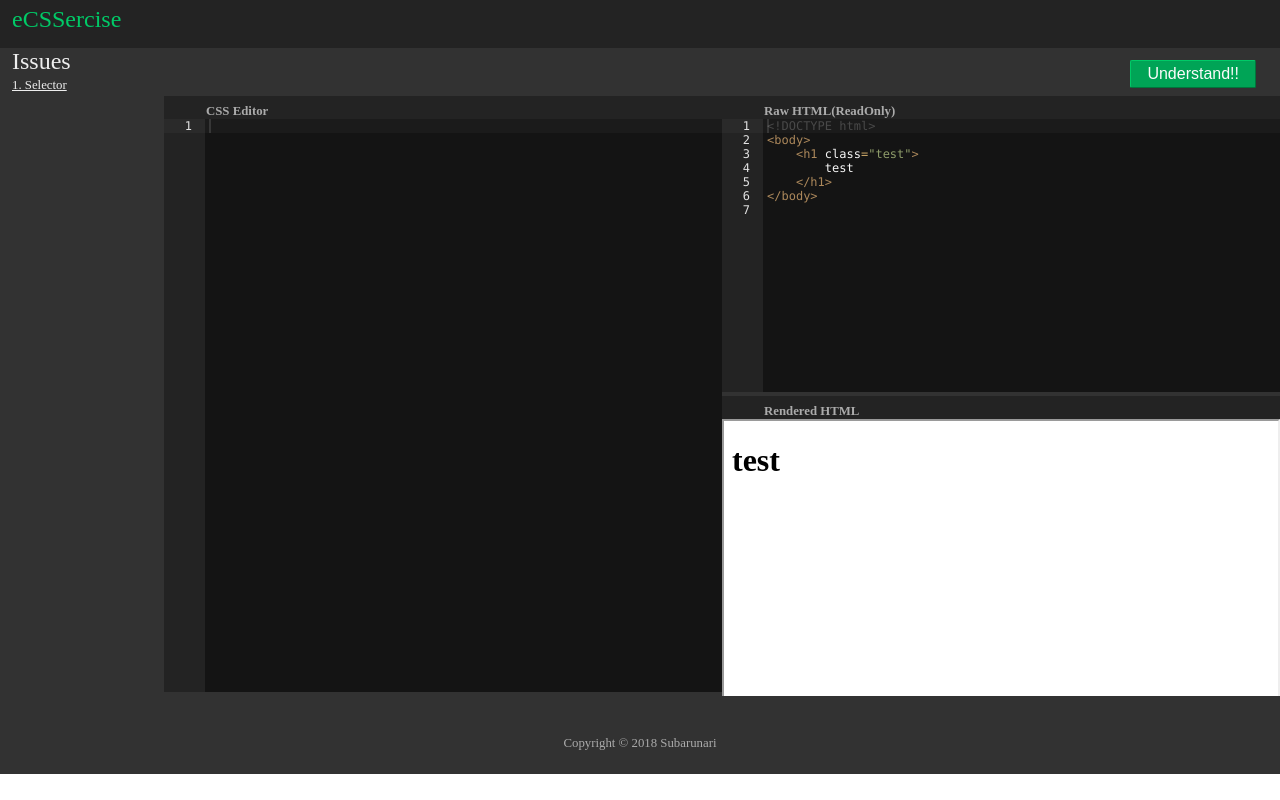
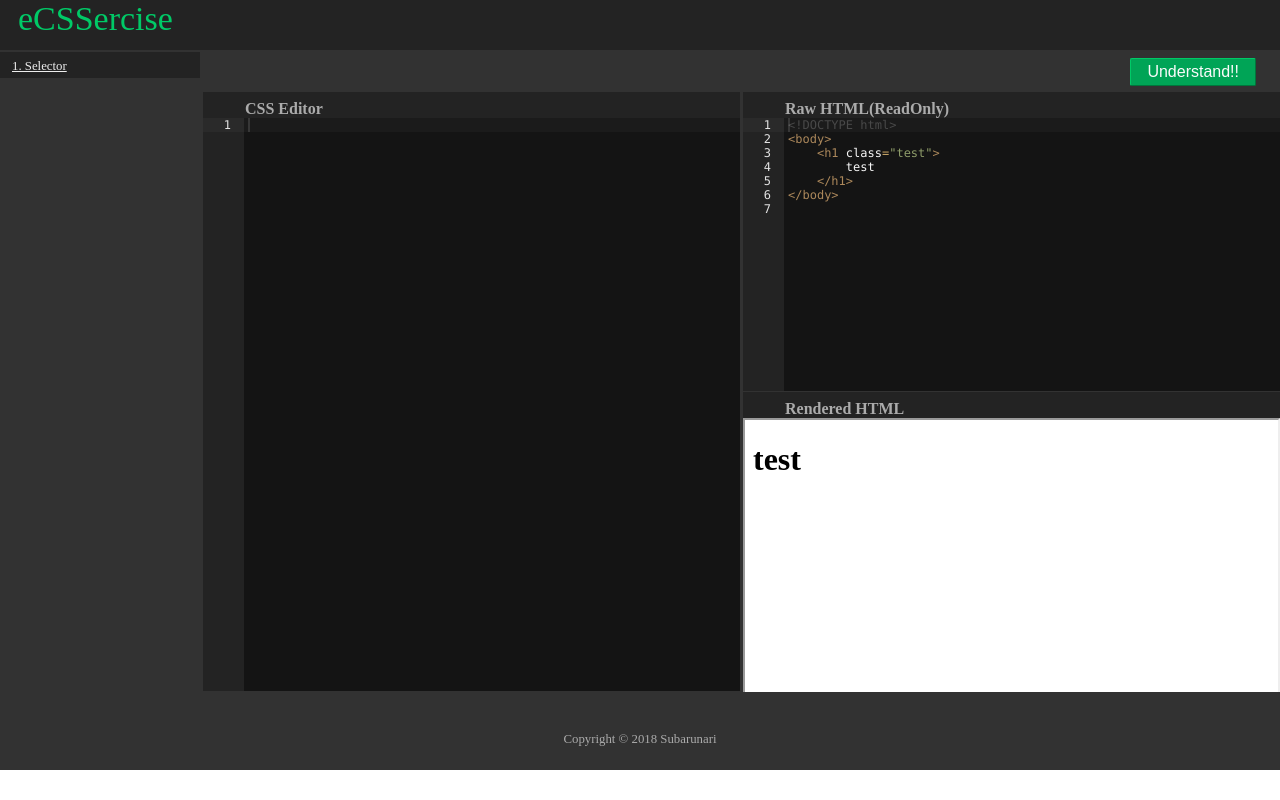
Before and after one commit to Subarunari/eCSSercise, a Flask app: page /exercise/1 in a window 1280 px wide. Run offline with Flask 2, Linux system fonts and the light colour scheme; style sheets or scripts are compiled from the project's sources.

Commit message:
add list style

```diff
--- a/ecssercise/src/scss/myeditor.scss
+++ b/ecssercise/src/scss/myeditor.scss
@@ -2,21 +2,19 @@
 
 .title {
   color: $accent-positive-highlight-color;
-  font-size: 24px;
-  margin-left: 12px;
-  margin-top: 6px;
+  font-size: 34px;
+  margin-left: 18px;
 }
 
 .sub-text {
-  font-size: $sub-font-size;
   color: $sub-font-color;
 }
 
 $editor-size: 300px;
 .container {
   display: grid;
-  grid-template-rows: 48px 48px $editor-size $editor-size 70px;
-  grid-template-columns: 164px 1fr 1fr;
+  grid-template-rows: 50px 42px $editor-size $editor-size 70px;
+  grid-template-columns: 200px 1fr 1fr;
   grid-template-areas:
         "header header header       "
         "issue  nav    nav          "
@@ -24,6 +22,7 @@ $editor-size: 300px;
         "issue  editor renderedhtml "
         "footer footer footer       ";
   margin: -8px;
+  grid-column-gap: 3px;
   background-color: $main-color;
   color: $main-font-color;
   font-size: $main-font-size;
@@ -44,17 +43,23 @@ $editor-size: 300px;
   grid-area: nav;
 }
 
+$list-border-width: 2px;
 #issue {
   grid-area: issue;
-  .issue-title {
-    font-size: 24px;
+  .issue-list {
+    padding: 0px;
+    margin: 0px;
+    border-top: solid $list-border-width $main-color;
+    background-color: $editor-header-background-color;
+  }
+  .issue-item {
+    list-style-type: none;
+    padding: 4px 0px 4px 12px;
+    border-bottom: solid $list-border-width $main-color;
   }
   .issue-link {
     color: $main-font-color;
     font-size: $sub-font-size;
-  }
-  .issue-content {
-    margin-left: 12px;
   }
 }
 
@@ -85,8 +90,7 @@ $editor-size: 300px;
 }
 
 .nav-content {
-  margin-left: 24px;
-  margin-top: 12px;
+  margin-top: 8px;
 }
 
 .inline-form {
--- a/ecssercise/templates/layout.html
+++ b/ecssercise/templates/layout.html
@@ -13,8 +13,11 @@
             </div>
             <div id="issue">
                 <div class="issue-content">
-                    <div class="issue-title">Issues</div>
-                    <a href={{ url_for('.get_exercises', exercise_number=exercise_number) }} class="issue-link">1. Selector</a>
+                    <ul class="issue-list">
+                        <li class="issue-item">
+                            <a href={{ url_for('.get_exercises', exercise_number=exercise_number) }} class="issue-link">1. Selector</a>
+                        </li>
+                    </ul>
                 </div>
             </div>
             {% block main_contents %}{% endblock %}
```
